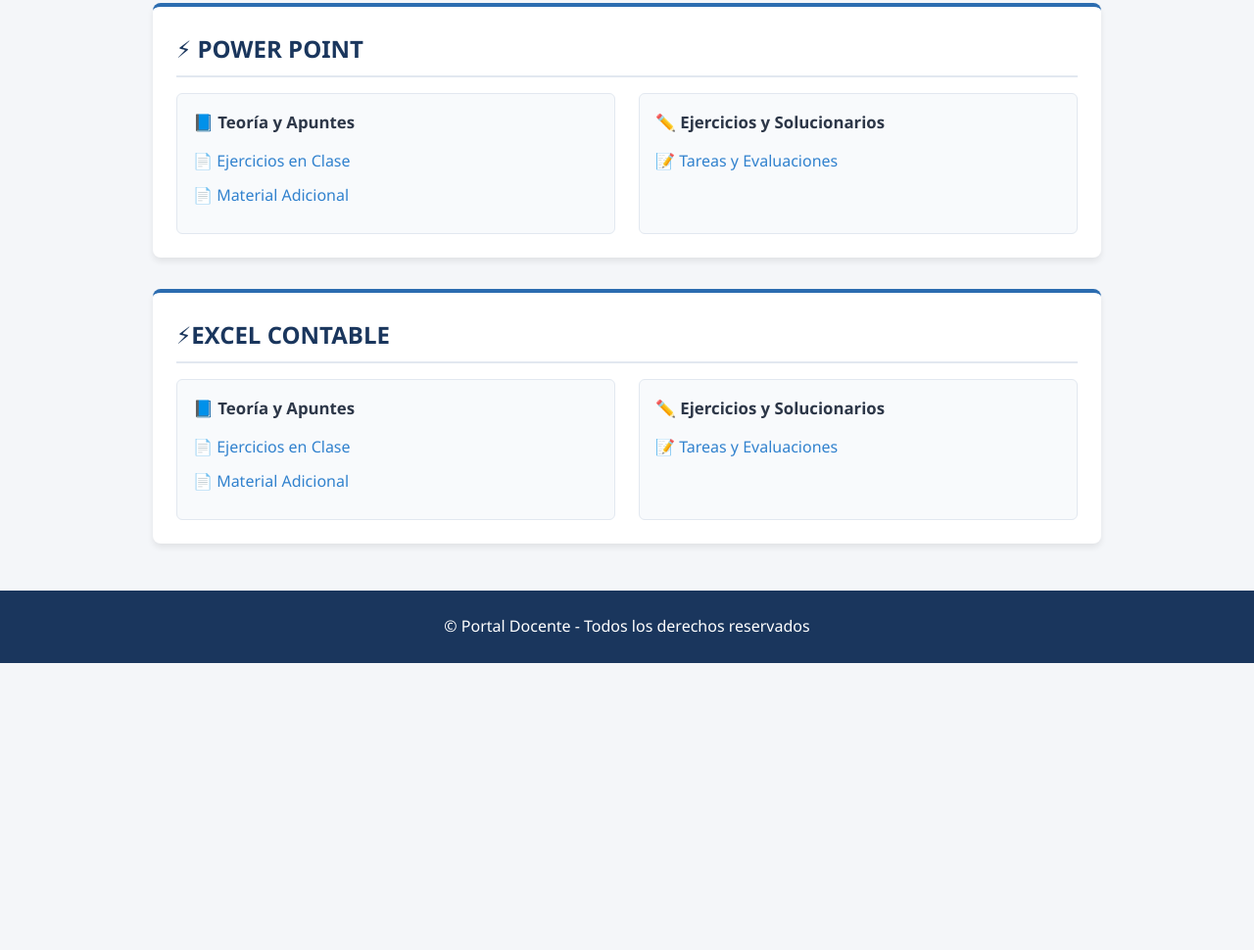
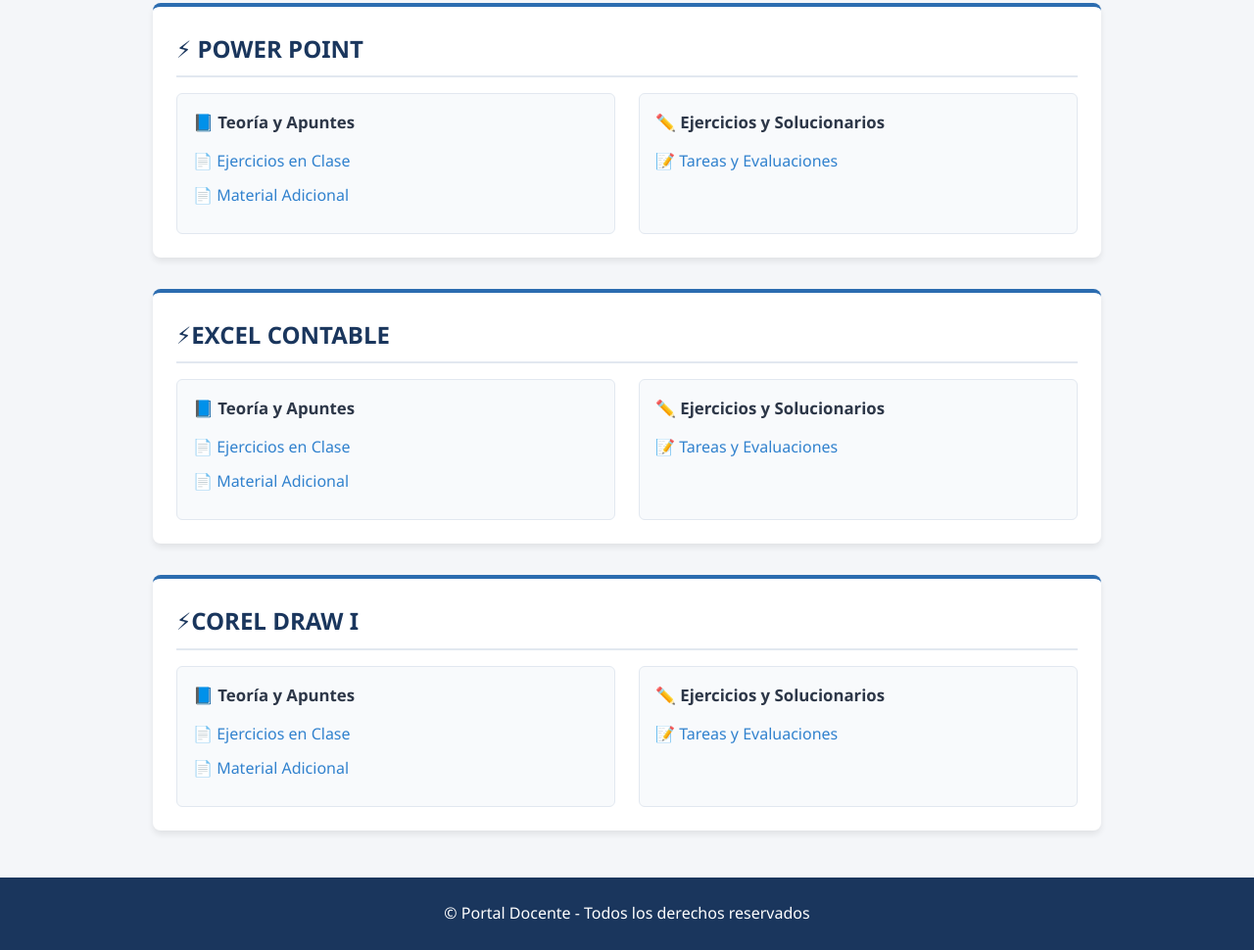
Before and after one commit to porcramines/dayper, a plain HTML site: page index.html in a window 1280 px wide. Shown: the part 2010-2980 px from the top of the page at 98% size. Before the commit the page ends 2687 px from the top, so only its background shows below. Drawn offline with Linux system fonts and the light colour scheme.

```diff
--- a/index.html
+++ b/index.html
@@ -182,6 +182,8 @@
                   <option value="canva">CANVA</option> <!-- Física General -->
                   <option value="powerpoint">POWER POINT</option> <!-- Física General -->
                 <option value="excelcontable">EXCEL CONTABLE</option> <!-- Física General -->
+                <option value="coreldrawi">COREL DRAW - I</option> <!-- Física General -->
+
                 <!--
                 <option value="est1">Estadística Descriptiva</option>
                 <option value="prog1">Programación en Python</option>
@@ -375,6 +377,29 @@
 
 
 
+<!-- CURSO 9 -->
+        <div class="curso-card" id="coreldrawi" data-nombre="coreldraw i">
+            <h2>⚡COREL DRAW I</h2>
+            <div class="grid-materiales">
+                <div class="columna">
+                    <h3>📘 Teoría y Apuntes</h3>
+                    <ul class="lista-enlaces">
+                       <li><a href="https://drive.google.com/drive/folders/148557w8dA9p_TkBYBHpgQ-V0FdplFsiS?usp=drive_link">📄 Ejercicios en Clase</a></li>
+                        <li><a href="https://drive.google.com/drive/folders/1qL-hRtrlOtkqLkuEjEIBw9D2hDLsgTzn?usp=drive_link">📄 Material Adicional</a></li>
+
+                    </ul>
+                </div>
+                <div class="columna">
+                    <h3>✏️ Ejercicios y Solucionarios</h3>
+                    <ul class="lista-enlaces">
+                          <li><a href="https://drive.google.com/drive/folders/1MT54T6l8EgiezdAAK1ugdzYqSvQiCTSR?usp=drive_link">📝 Tareas y Evaluaciones</a></li>
+                       <!-- <li><a href="https://drive.google.com/..." target="_blank">📝 Solucionario Examen Parcial</a></li> -->
+                    </ul>
+                </div>
+            </div>
+        </div>
+
+
         <!-- CURSO 3
         <div class="curso-card" id="est1" data-nombre="estadistica descriptiva">
             <h2>📊 Estadística Descriptiva</h2>
```
